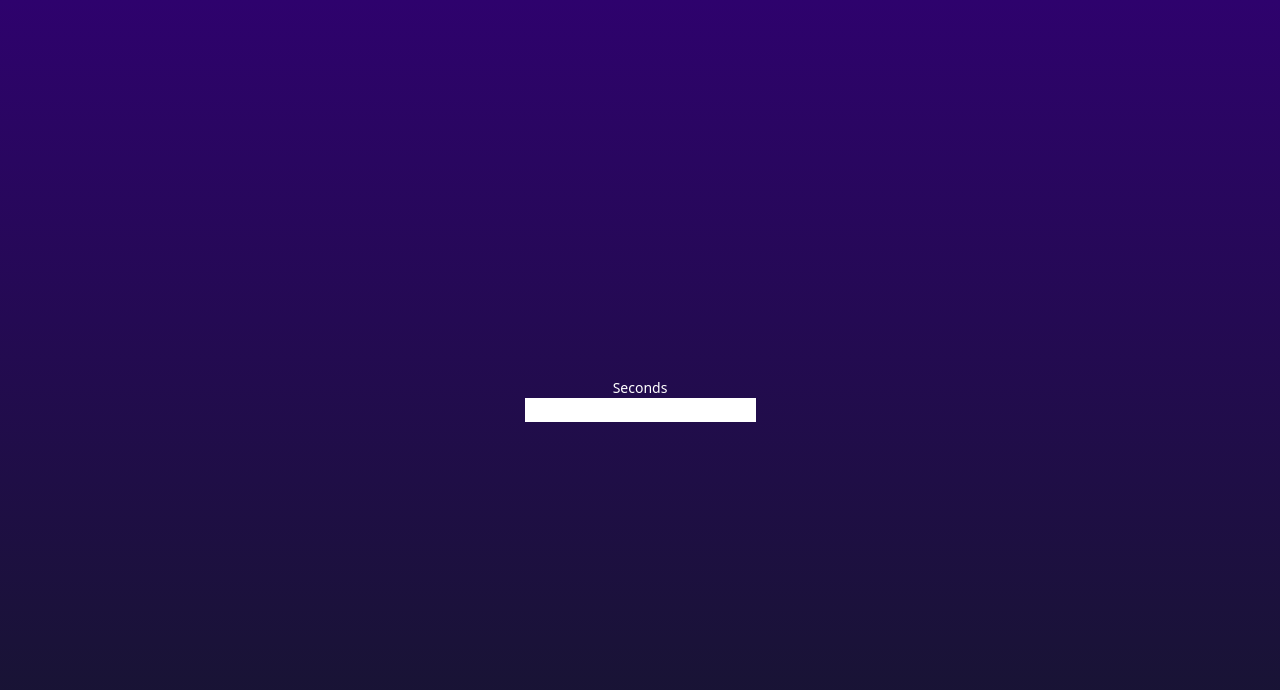
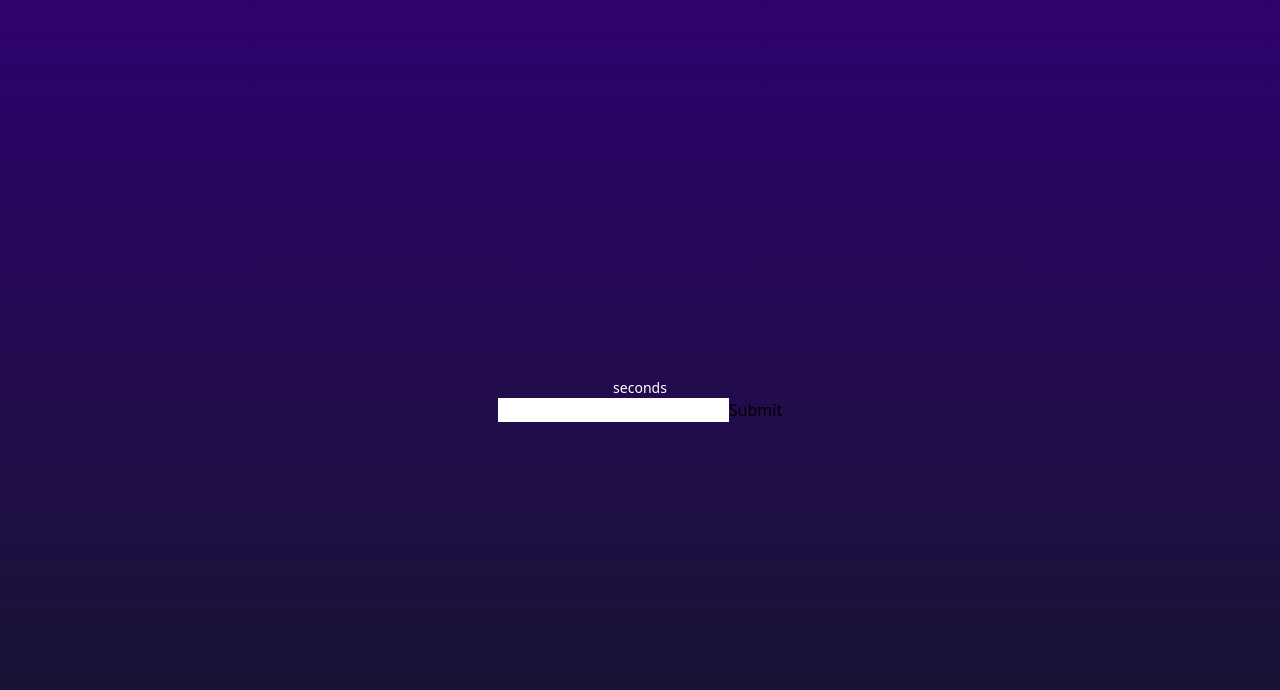
Before and after one commit to zackabrah/fibotimer, a Next.js app: page / in a window 1280 px wide. Shown: the top 690 px of the page. Built offline with nearby package versions, Linux system fonts and the light colour scheme.

Commit message:
refactor: input improvements

```diff
--- a/src/pages/index.tsx
+++ b/src/pages/index.tsx
@@ -1,32 +1,12 @@
 import Head from "next/head";
-import Link from "next/link";
 import { useStore, AppState } from "~/store";
 import Input from "~/ui/Input";
-import NumberInput from "~/ui/NumberInput";
-import SecondsInput from "~/ui/SecondsInput";
-
-// 1. On startup, the program will prompt the user for the number of seconds (X) between
-// outputting the frequency of each number to the screen.
-// 2. Every X seconds the program will display, in frequency descending order, the list of
-// numbers and their frequency.
-// 3. If the user enters 'halt' the timer should pause.
-// 4. If the user enters 'resume' the timer should resume.
-// 5. If the user enters a number that is one of the first 1000 numbers in the Fibonacci
-// sequence, the system should alert "FIB"
-// 6. If the user enters 'quit', the application should output the numbers and their frequency, a
-// farewell message, and finally terminate.
-
-// ok so I'll need an input field for sure to take in the number of seconds..
-// should i use 2 input fields? one for the number of seconds and one for the number of numbers?
-// they could switch on some kind of state flag
-// the states could be timer not started (no seconds input yet), seconds input but no inital number, and timer started
-// states: pending, ready, started, paused, stopped
-// I'll need a timer to count down from the number of seconds
-// let's start with the input
 
 export default function Home() {
   // store
   const appState = useStore((state) => state.appState);
+  const setSeconds = useStore((state) => state.setSeconds);
+  const addNumber = useStore((state) => state.addNumber);
 
   return (
     <>
@@ -37,10 +17,10 @@ export default function Home() {
       </Head>
       <main className="flex min-h-screen flex-col items-center justify-center bg-gradient-to-b from-[#2e026d] to-[#15162c]">
         {appState === AppState.PENDING && (
-          <SecondsInput label="Seconds" name="seconds" />
+          <Input label="seconds" name="seconds" setValue={setSeconds} />
         )}
         {(appState === AppState.READY || appState === AppState.RUNNING) && (
-          <NumberInput label="number" name="number" />
+          <Input label="number" name="number" setValue={addNumber} />
         )}
       </main>
     </>
--- a/src/ui/Input.tsx
+++ b/src/ui/Input.tsx
@@ -1,21 +1,34 @@
-import React from "react";
+import React, { useRef } from "react";
 
-interface IInputProps {
+interface InputProps<T> {
+  setValue: (value: T) => void;
   label: string;
   name: string;
-  handleUpdate: React.FormEventHandler<HTMLFormElement>;
 }
 
-export default function Input({ name, label, handleUpdate }: IInputProps) {
+export default function Input<T>({ setValue, label, name }: InputProps<T>) {
+  const inputRef = useRef<HTMLInputElement>(null);
+
+  const handleUpdate = (
+    e: React.MouseEvent<HTMLButtonElement, MouseEvent>,
+  ): void => {
+    e.preventDefault();
+    if (inputRef.current !== null) {
+      console.log(inputRef.current.value);
+      setValue(inputRef.current.value as T);
+      inputRef.current.value = "";
+    }
+  };
+
   return (
-    <form
-      className="flex flex-col items-center justify-center"
-      onSubmit={handleUpdate}
-    >
+    <>
       <label className="text-sm text-white" htmlFor={name}>
         {label}
       </label>
-      <input required type="number" name={name} id={name} />
-    </form>
+      <div>
+        <input ref={inputRef} required type="number" name={name} id={name} />
+        <button onClick={handleUpdate}>Submit</button>
+      </div>
+    </>
   );
 }
--- a/src/ui/NumberInput.tsx
+++ /dev/null
@@ -1,26 +0,0 @@
-import { useStore } from "~/store";
-import Input from "./Input";
-
-interface INumberInputProps {
-  label: string;
-  name: string;
-}
-
-export default function NumberInput({ label, name }: INumberInputProps) {
-  const addNumber = useStore((state) => state.addNumber);
-
-  const handleUpdate: React.FormEventHandler<HTMLFormElement> = (
-    e: React.SyntheticEvent,
-  ) => {
-    e.preventDefault();
-
-    e.preventDefault();
-    const target = e.target as typeof e.target & {
-      number: { value: string };
-    };
-
-    addNumber(Number(target.number.value));
-  };
-
-  return <Input label={label} name={name} handleUpdate={handleUpdate} />;
-}
--- a/src/ui/SecondsInput.tsx
+++ /dev/null
@@ -1,25 +0,0 @@
-import { useStore } from "~/store";
-import Input from "./Input";
-
-interface ISecondsInputProps {
-  label: string;
-  name: string;
-}
-
-export default function SecondsInput({ label, name }: ISecondsInputProps) {
-  const setSeconds = useStore((state) => state.setSeconds);
-
-  const handleUpdateSeconds: React.FormEventHandler<HTMLFormElement> = (
-    e: React.SyntheticEvent,
-  ) => {
-    e.preventDefault();
-    const target = e.target as typeof e.target & {
-      seconds: { value: string };
-    };
-
-    setSeconds(Number(target.seconds.value));
-    target.seconds.value = "";
-  };
-
-  return <Input label={label} name={name} handleUpdate={handleUpdateSeconds} />;
-}
```
